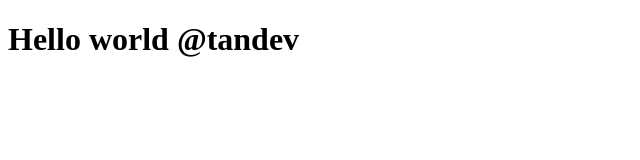
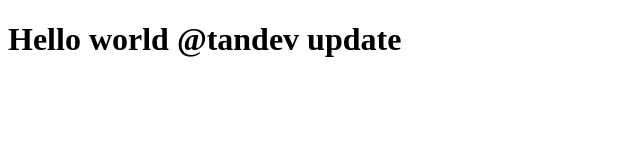
Before and after one commit to 10102004tan/helloworld, a plain HTML site: page index.html in a window 1280 px wide. Shown: the whole page, without its empty margins (0-640 px from the left). Drawn offline with Linux system fonts and the light colour scheme.

Commit message:
FIX: update intro

```diff
--- a/index.html
+++ b/index.html
@@ -6,6 +6,6 @@
     <title>Document</title>
 </head>
 <body>
-    <h1>Hello world @tandev</h1>
+    <h1>Hello world @tandev update</h1>
 </body>
 </html>
```
